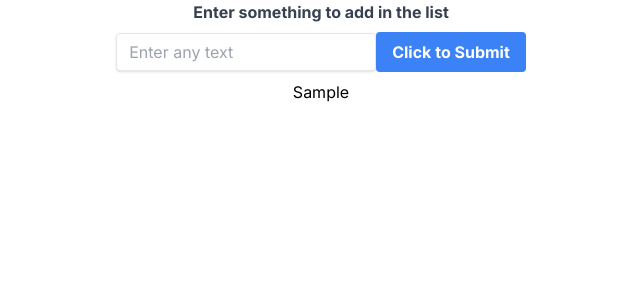
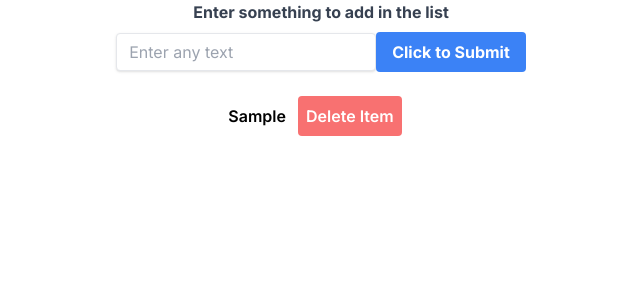
Before and after one commit to simmiw/jest-testing-practice, a Next.js app: page /input-with-button in a window 1280 px wide. Both pictures are taken after typing "Sample" into the empty fields and a click on the button "Click to Submit". Shown: the top 300 px of the page, without its empty margins (319-959 px from the left). Built offline with nearby package versions, Linux system fonts and the light colour scheme.

Commit message:
Added delete and error functionality

```diff
--- a/app/input-with-button/page.tsx
+++ b/app/input-with-button/page.tsx
@@ -1,39 +1,80 @@
 "use client";
 
-import { useState } from "react";
+import { useState, useEffect } from "react";
 
 export default function InputWithButton() {
   const [inputText, setInputText] = useState(""); // primitive => no need to create copies
   const [arrayList, setArrayList] = useState<string[]>([]); // non-primitive => object/array => need to create copies
+  const [error, setError] = useState("");
+
+  useEffect(() => {
+    if (error) {
+      setTimeout(() => {
+        setError("");
+      }, 2000);
+    }
+  }, [error]);
 
   const handleOnChange = (e: React.ChangeEvent<HTMLInputElement>) => {
     setInputText(e.target.value);
+    setError("");
+  };
+
+  const handleDeletion = (e: React.MouseEvent<HTMLElement>) => {
+    const clickedId = (e.target as HTMLElement).getAttribute("data-item");
+    const newList = arrayList.filter((item) => {
+      return item !== clickedId;
+    });
+    setArrayList(newList);
   };
 
   const handleSubmit = (e: React.FormEvent<HTMLFormElement>) => {
     e.preventDefault();
-    if (arrayList.includes(inputText)) {
-      return "This already exists";
+    if (arrayList.length <= 2) {
+      if (arrayList.includes(inputText)) {
+        setError(
+          "Seems like entered Item is already in the list, Try something else!"
+        );
+      } else {
+        setArrayList([...arrayList, inputText]);
+        setInputText("");
+      }
+    } else {
+      setError(
+        "Oops? List limit has been exceeded!, Try deleting something from the list."
+      );
     }
-    setArrayList([...arrayList, inputText]);
-    setInputText("");
   };
 
   return (
     <>
-      <form  className ="text-center"onSubmit={handleSubmit}>
-        <label className="block text-gray-700 text-50 font-bold mb-2">Enter something to add in the list</label>
-        <input className="shadow appearance-none border rounded  py-2 px-3 text-gray-700 leading-tight focus:outline-none focus:shadow-outline"
+      <form className="text-center" onSubmit={handleSubmit}>
+        <label className="block text-gray-700 text-50 font-bold mb-2">
+          Enter something to add in the list
+        </label>
+        <input
+          className="shadow appearance-none border rounded  py-2 px-3 text-gray-700 leading-tight focus:outline-none focus:shadow-outline"
           value={inputText}
           type="text"
           placeholder="Enter any text"
           onChange={handleOnChange}
         />
-        <button className="bg-blue-500 hover:bg-blue-700 text-white font-bold py-2 px-4 rounded focus:outline-none focus:shadow-outline">Click to Submit</button>
+        <button className="bg-blue-500 hover:bg-blue-700 text-white font-bold py-2 px-4 rounded focus:outline-none focus:shadow-outline">
+          Click to Submit
+        </button>
       </form>
+      <div className="text-center text-red-600 my-3">{error}</div>
       <ul className=" text-center py-2">
         {arrayList.map((item) => (
-          <li key={item}>{item}</li>
+          <li className="font-semibold" key={item}>
+            {item}
+            <button
+              className=" bg-red-400 text-white mx-3 l px-2 my-1 rounded py-2 focus:outline-none focus:shadow-outline"
+              data-item={item}
+              onClick={handleDeletion}>
+              Delete Item
+            </button>
+          </li>
         ))}
       </ul>
     </>
```
